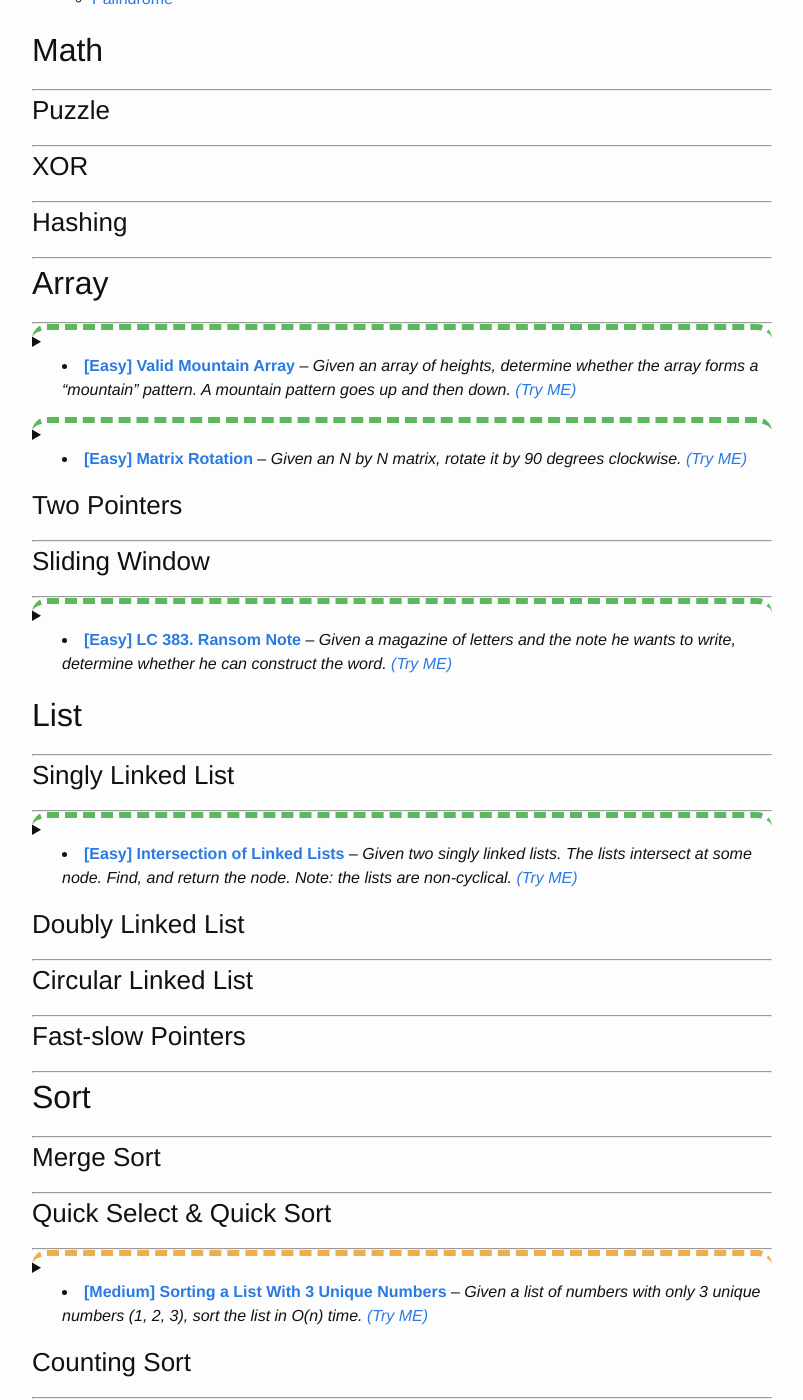
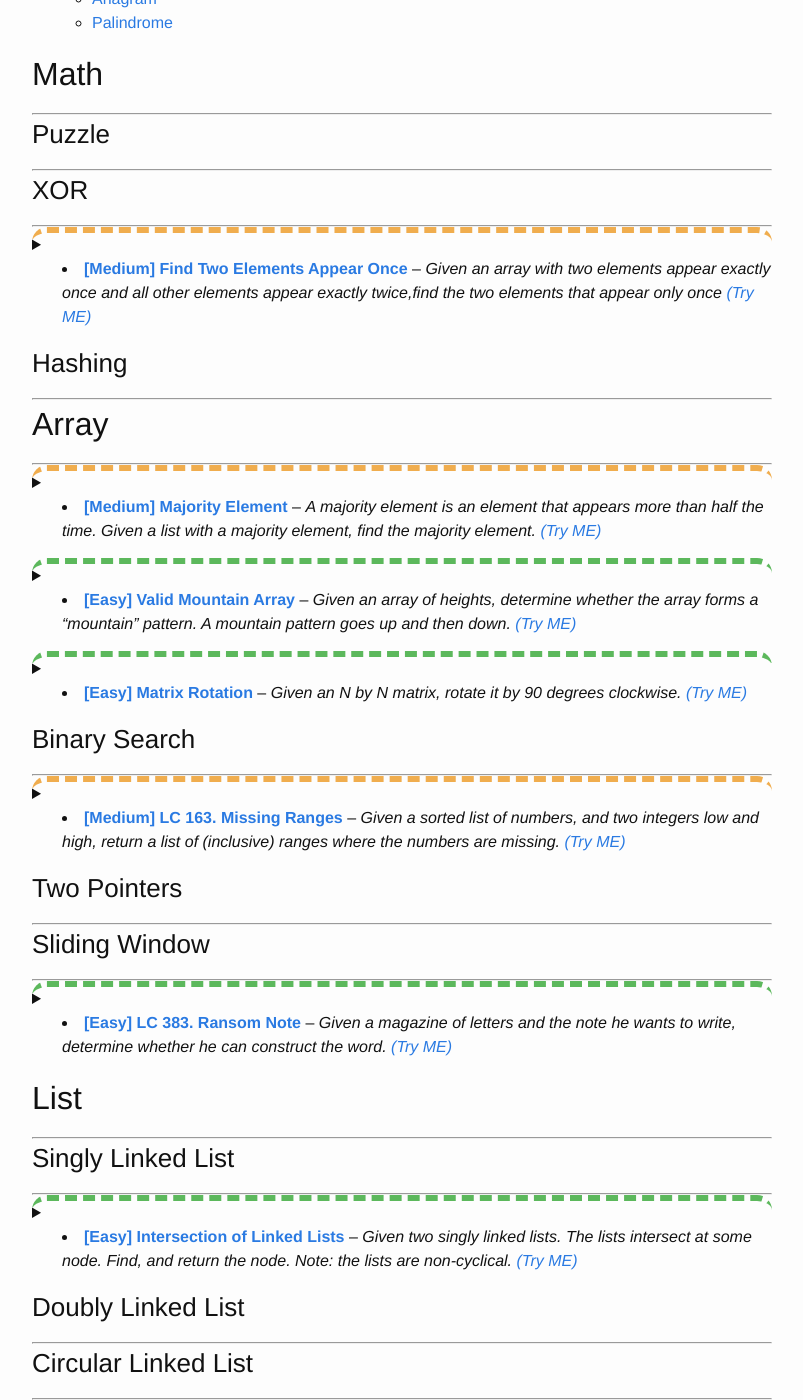
Before and after one commit to trsong/trsong.github.io, a Jekyll site: the page built from _posts/2019-04-01-DailyQuestionsByCategory.md, in a window 1280 px wide and 1400 px high, scrolled down 1317 px. Shown: the whole window, without its empty margins (238-1041 px from the left). Built offline with Jekyll 4.4.1, drawn with Linux system fonts in a browser that asks for light colours; some of the changed text lies outside the part shown.

Commit message:
Add more questions to Category

````diff
--- a/_posts/2019-04-01-DailyQuestionsByCategory.md
+++ b/_posts/2019-04-01-DailyQuestionsByCategory.md
@@ -33,11 +33,49 @@ categories: Python/Java
 ### XOR
 ---
 
+<details>
+<summary class="lc_m">
+
+- [**\[Medium\] Find Two Elements Appear Once**](https://trsong.github.io/python/java/2020/05/02/DailyQuestionsMay/#june-27-2020-medium-find-two-elements-appear-once) -- *Given an array with two elements appear exactly once and all other elements appear exactly twice,find the two elements that appear only once* [*\(Try ME\)*](https://repl.it/@trsong/Find-Two-Elements-Appear-Once-1)
+
+</summary>
+<div>
+
+**Question:** Given an array of integers in which two elements appear exactly once and all other elements appear exactly twice, find the two elements that appear only once. Can you do this in linear time and constant space?
+
+**Example:**
+```py
+Input: [2, 4, 6, 8, 10, 2, 6, 10]
+Output: [4, 8] order does not matter
+ ```
+
+</div>
+</details>
+
 ### Hashing
 ---
 
 ## Array
 ---
+
+<details>
+<summary class="lc_m">
+
+- [**\[Medium\] Majority Element**](https://trsong.github.io/python/java/2020/05/02/DailyQuestionsMay/#june-28-2020-medium-majority-element) -- *A majority element is an element that appears more than half the time. Given a list with a majority element, find the majority element.* [*\(Try ME\)*](https://repl.it/@trsong/Find-Majority-Element-1)
+
+</summary>
+<div>
+
+**Question:** A majority element is an element that appears more than half the time. Given a list with a majority element, find the majority element.
+
+**Example:**
+```py
+majority_element([3, 5, 3, 3, 2, 4, 3])  # gives 3
+```
+
+</div>
+</details>
+
 
 <details>
 <summary class="lc_e">
@@ -88,6 +126,29 @@ Follow-up: What if you couldn't use any extra space?
 
 </div>
 </details>
+
+### Binary Search
+---
+
+<details>
+<summary class="lc_m">
+
+- [**\[Medium\] LC 163. Missing Ranges**](https://trsong.github.io/python/java/2020/05/02/DailyQuestionsMay/#june-29-2020-lc-163-medium-missing-ranges) -- *Given a sorted list of numbers, and two integers low and high, return a list of (inclusive) ranges where the numbers are missing.* [*\(Try ME\)*](https://repl.it/@trsong/Find-Missing-Ranges-1)
+
+</summary>
+<div>
+
+**Question:** Given a sorted list of numbers, and two integers low and high representing the lower and upper bound of a range, return a list of (inclusive) ranges where the numbers are missing. A range should be represented by a tuple in the format of (lower, upper).
+
+**Example:**
+```py
+missing_ranges(nums=[1, 3, 5, 10], lower=1, upper=10)
+# returns [(2, 2), (4, 4), (6, 9)]
+```
+
+</div>
+</details>
+
 
 ### Two Pointers
 ---
@@ -579,6 +640,33 @@ Given a list of `N` people and the above operation, find a way to identify the c
 <details>
 <summary class="lc_m">
 
+- [**\[Medium\] Maximum Number of Connected Colors**](https://trsong.github.io/python/java/2020/05/02/DailyQuestionsMay/#june-30-2020-medium-maximum-number-of-connected-colors) -- *Given a grid with cells in different colors, find the maximum number of same color cells that are connected.* [*\(Try ME\)*](https://repl.it/@trsong/Find-Maximum-Number-of-Connected-Colors-1)
+
+</summary>
+<div>
+
+**Question:** Given a grid with cells in different colors, find the maximum number of same color  cells that are connected.
+
+Note: two cells are connected if they are of the same color and adjacent to each other: left, right, top or bottom. To stay simple, we use integers to represent colors:
+
+The following grid have max 4 connected colors. `[color 3: (1, 2), (1, 3), (2, 1), (2, 2)]`
+
+```py
+ [
+    [1, 1, 2, 2, 3],
+    [1, 2, 3, 3, 1],
+    [2, 3, 3, 1, 2]
+ ]
+ ```
+
+
+</div>
+</details>
+
+
+<details>
+<summary class="lc_m">
+
 - [**\[Medium\] Find All Cousins in Binary Tree**](https://trsong.github.io/python/java/2020/05/02/DailyQuestionsMay/#jul-21-2020-medium-find-all-cousins-in-binary-tree) -- *Given a binary tree and a particular node, find all cousins of that node.* [*\(Try ME\)*](https://repl.it/@trsong/All-Cousins-in-Binary-Tree-1)
 
 </summary>
````
